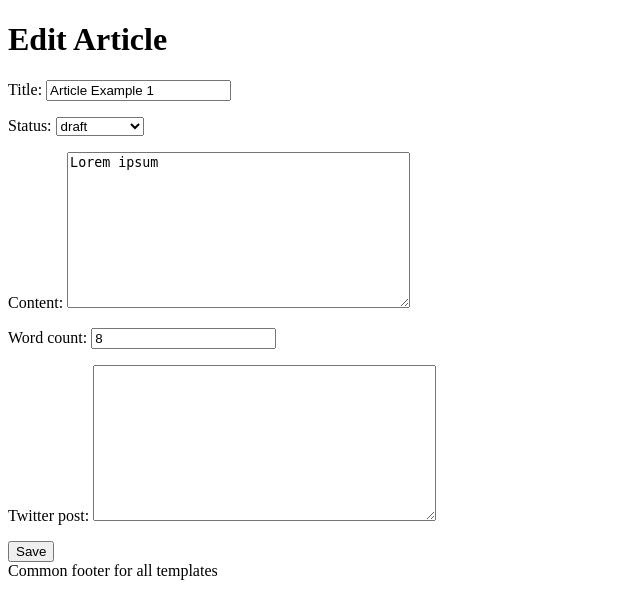
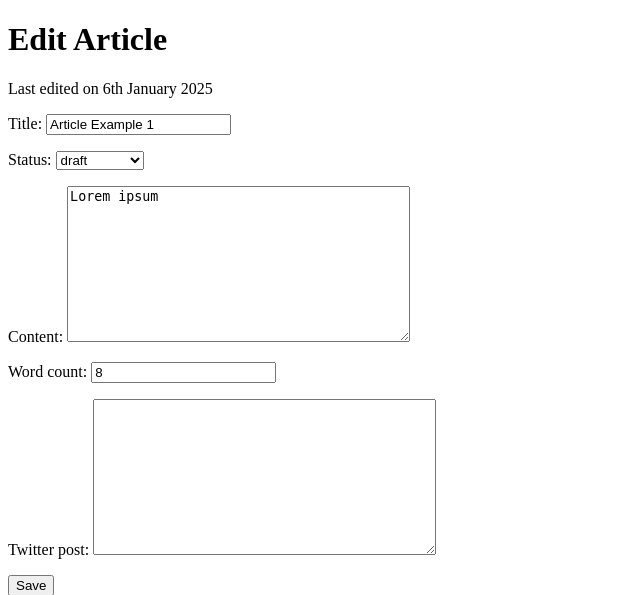
Before and after one commit to teguhsam/django-fullstack-webapp, a Django app: page /articles/1/update in a window 1280 px wide. Shown: the part 26-621 px from the top of the page, without its empty margins (0-640 px from the left). Run offline with Django 5.2, Linux system fonts and the light colour scheme; data comes from the database, SQL or seed files in the repository.

Commit message:
add django filter for date

```diff
--- a/templates/app/article_update.html
+++ b/templates/app/article_update.html
@@ -1,5 +1,6 @@
 {% extends "app/base.html" %} {% block content %}
 <h1>Edit Article</h1>
+<p>Last edited on {{article.updated_at | date:"jS F Y"}}</p>
 <form method="POST">
   {%csrf_token%} {{form.as_p}}
   <button type="submit">Save</button>
```
